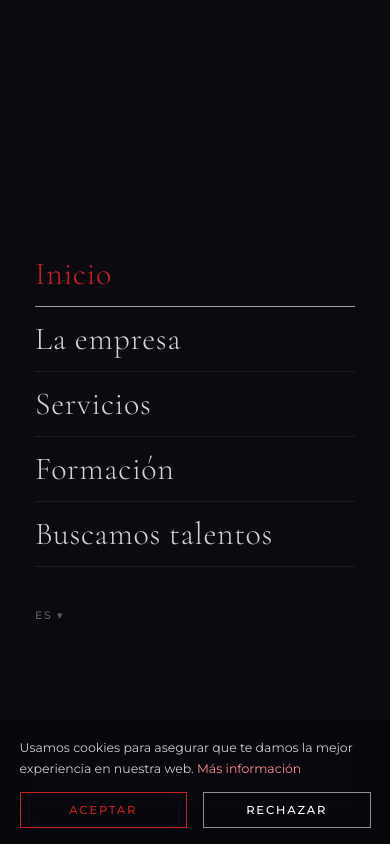
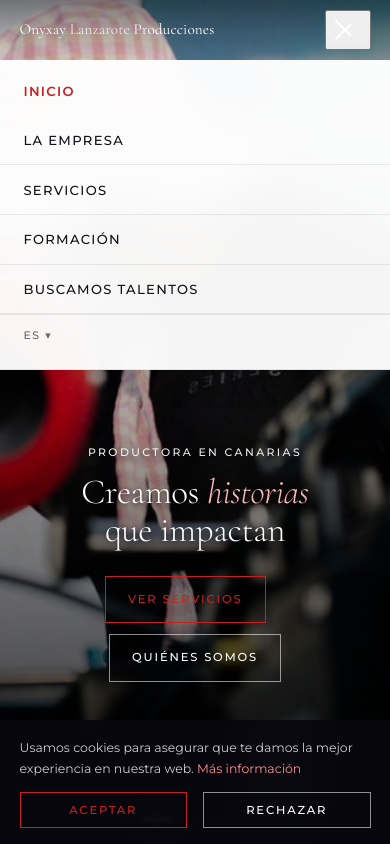
Before and after one commit to finstadev/lanzarote-producciones, a plain HTML site: page html/index.html in a window 390 px wide. Both pictures are taken after a click on the button 345 px from the left and 32 px from the top of the page. Shown: the top 844 px of the page. Drawn offline with nearby package versions, Linux system fonts and the light colour scheme.

Commit message:
Mobile nav: compact frosted-glass dropdown, not full-screen overlay

```diff
--- a/css/style.css
+++ b/css/style.css
@@ -1672,137 +1672,125 @@ ul { list-style: none; }
 @media (max-width: 768px) {
 
   /* ── NAV BAR ─────────────────────────────────────────────── */
-  :root { --nav-h: 64px; }
-
-  /* Always-visible gradient so logo + burger read against any slide image */
+  :root { --nav-h: 60px; }
+
+  /* Dark gradient so logo + burger are readable over any slide image */
   .nav {
-    background: linear-gradient(
-      to bottom,
-      rgba(0,0,0,0.55) 0%,
-      rgba(0,0,0,0.0) 100%
-    );
+    background: linear-gradient(to bottom, rgba(0,0,0,0.45) 0%, transparent 100%);
   }
 
-  /* Logo: smaller so it doesn't crowd the burger */
   .nav__logo {
     font-size: 1rem;
     letter-spacing: 0.02em;
-    max-width: 70%;
+    max-width: 72%;
     white-space: nowrap;
     overflow: hidden;
     text-overflow: ellipsis;
   }
 
-  /* Burger: bigger lines, bigger tap area */
+  /* Burger: thicker lines, generous tap area */
   .nav__burger {
     display: flex;
     padding: 10px;
-    gap: 6px;
+    gap: 5px;
   }
 
   .nav__burger span {
-    width: 26px;
+    width: 22px;
     height: 2px;
-    border-radius: 2px;
+    border-radius: 1px;
     transform-origin: center;
   }
 
-  /* Clean X when open */
-  .nav__burger.open span:nth-child(1) { transform: rotate(45deg) translateY(8px); }
+  .nav__burger.open span:nth-child(1) { transform: rotate(45deg) translateY(7px); }
   .nav__burger.open span:nth-child(2) { opacity: 0; transform: scaleX(0); }
-  .nav__burger.open span:nth-child(3) { transform: rotate(-45deg) translateY(-8px); }
-
-  /* ── FULL-SCREEN MENU ─────────────────────────────────────── */
+  .nav__burger.open span:nth-child(3) { transform: rotate(-45deg) translateY(-7px); }
+
+  /* ── DROPDOWN PANEL ───────────────────────────────────────── */
   .nav__links {
     position: fixed;
-    inset: 0;
-    z-index: 997;
-    background: #0a0a10;
+    top: var(--nav-h);
+    left: 0;
+    right: 0;
+    z-index: 998;
+    background: rgba(255,255,255,0.96);
+    backdrop-filter: blur(20px);
+    -webkit-backdrop-filter: blur(20px);
     flex-direction: column;
-    align-items: flex-start;
-    justify-content: center;
+    align-items: stretch;
     gap: 0;
-    padding: calc(var(--nav-h) + 1rem) 9% 3rem;
-    transform: translateX(100%);
-    transition: transform 0.38s var(--ease);
-    overflow-y: auto;
-    overflow-x: hidden;
+    padding: 0.4rem 0 0.8rem;
+    transform: translateY(-8px);
+    opacity: 0;
+    pointer-events: none;
+    transition: transform 0.28s var(--ease), opacity 0.28s var(--ease);
+    border-bottom: 1px solid var(--glass-border);
+    box-shadow: 0 8px 32px rgba(0,0,0,0.12);
+    overflow: hidden;
     max-height: none;
-    border-bottom: none;
-    backdrop-filter: none;
-    -webkit-backdrop-filter: none;
   }
 
-  .nav__links.open { transform: translateX(0); }
+  .nav__links.open {
+    transform: translateY(0);
+    opacity: 1;
+    pointer-events: auto;
+  }
 
   .nav__links > li { width: 100%; }
 
-  /* Navigation links: large display font */
   .nav__links a {
     display: block;
-    padding: 0.85rem 0;
+    padding: 0.82rem 6%;
     width: 100%;
-    text-align: left;
-    font-family: var(--font-display);
-    font-size: 2rem;
-    font-weight: 300;
-    letter-spacing: 0.02em;
-    text-transform: none;
-    color: rgba(255,255,255,0.82) !important;
-    border-bottom: 1px solid rgba(255,255,255,0.07);
-    line-height: 1.15;
-    transition: color 0.2s;
+    font-size: 0.82rem;
+    font-weight: 500;
+    letter-spacing: 0.1em;
+    text-transform: uppercase;
+    color: var(--text) !important;
+    border-bottom: 1px solid var(--glass-border);
+    transition: color 0.2s, background 0.2s;
   }
 
   .nav__links > li:last-child > a { border-bottom: none; }
 
-  .nav__links a:hover { color: #ffffff !important; background: transparent; }
-  .nav__links a.active { color: var(--accent) !important; }
-
-  /* Language selector: small and subtle at the bottom */
-  .nav__links details { width: 100%; margin-top: 1.8rem; }
+  .nav__links a:hover { color: var(--accent) !important; background: rgba(200,32,32,0.04); }
+  .nav__links a.active { color: var(--accent) !important; font-weight: 600; }
+
+  /* Language selector: compact row */
+  .nav__links details { width: 100%; border-top: 1px solid var(--glass-border); }
   .nav__links details summary {
     display: block;
-    padding: 0.6rem 0;
-    font-family: var(--font-sans);
-    font-size: 0.7rem;
+    padding: 0.7rem 6%;
+    font-size: 0.72rem;
     font-weight: 600;
-    letter-spacing: 0.22em;
+    letter-spacing: 0.18em;
     text-transform: uppercase;
-    color: rgba(255,255,255,0.35) !important;
+    color: var(--text-muted) !important;
     cursor: pointer;
     list-style: none;
-    border-bottom: none;
   }
   .nav__links details[open] summary { color: var(--accent) !important; }
   .nav__links details ul {
     position: static !important;
-    background: transparent !important;
+    background: var(--surface-2) !important;
     border: none !important;
     box-shadow: none !important;
     min-width: unset !important;
-    padding: 0.4rem 0 0 !important;
+    padding: 0.3rem 0 !important;
     margin: 0 !important;
-    display: flex !important;
-    flex-wrap: wrap !important;
-    gap: 0 !important;
   }
   .nav__links details ul li a {
-    display: inline-block !important;
-    padding: 0.3rem 0.8rem 0.3rem 0 !important;
-    font-family: var(--font-sans) !important;
-    font-size: 0.68rem !important;
+    display: block !important;
+    padding: 0.5rem 6% !important;
+    font-size: 0.75rem !important;
     font-weight: 500 !important;
-    letter-spacing: 0.14em !important;
+    letter-spacing: 0.1em !important;
     text-transform: uppercase !important;
-    color: rgba(255,255,255,0.35) !important;
-    border-bottom: none !important;
+    color: var(--text-muted) !important;
+    border-bottom: 1px solid var(--glass-border) !important;
   }
-  .nav__links details ul li a:hover { color: rgba(255,255,255,0.7) !important; }
-
-  /* Burger bar stays white over the dark open menu */
-  .nav__links.open ~ * .nav__burger span,
-  .nav__burger.open span { background: #ffffff; }
+  .nav__links details ul li:last-child a { border-bottom: none !important; }
+  .nav__links details ul li a:hover { color: var(--accent) !important; background: rgba(200,32,32,0.04) !important; }
 
   /* Slideshow */
   .slideshow { height: calc(var(--vh, 1vh) * 100); }
--- a/js/main.js
+++ b/js/main.js
@@ -36,29 +36,25 @@ document.addEventListener('DOMContentLoaded', () => {
   function closeNav() {
     burger.classList.remove('open');
     navLinks.classList.remove('open');
-    document.body.classList.remove('nav-open');
-  }
-
-  function openNav() {
-    burger.classList.add('open');
-    navLinks.classList.add('open');
-    document.body.classList.add('nav-open');
   }
 
   if (burger && navLinks) {
-    burger.addEventListener('click', () => {
-      if (navLinks.classList.contains('open')) { closeNav(); } else { openNav(); }
+    burger.addEventListener('click', e => {
+      e.stopPropagation();
+      const isOpen = navLinks.classList.contains('open');
+      isOpen ? closeNav() : (burger.classList.add('open'), navLinks.classList.add('open'));
     });
 
-    // Close when any link is tapped
-    navLinks.querySelectorAll('a').forEach(a => {
-      a.addEventListener('click', closeNav);
+    // Close when any nav link is tapped
+    navLinks.querySelectorAll('a').forEach(a => a.addEventListener('click', closeNav));
+
+    // Close when tapping outside the nav
+    document.addEventListener('click', e => {
+      if (!nav.contains(e.target)) closeNav();
     });
 
-    // Close on Escape key
-    document.addEventListener('keydown', e => {
-      if (e.key === 'Escape') closeNav();
-    });
+    // Close on Escape
+    document.addEventListener('keydown', e => { if (e.key === 'Escape') closeNav(); });
   }
 
   // ── HERO: entrance animation (inner pages) ───────────────
```
